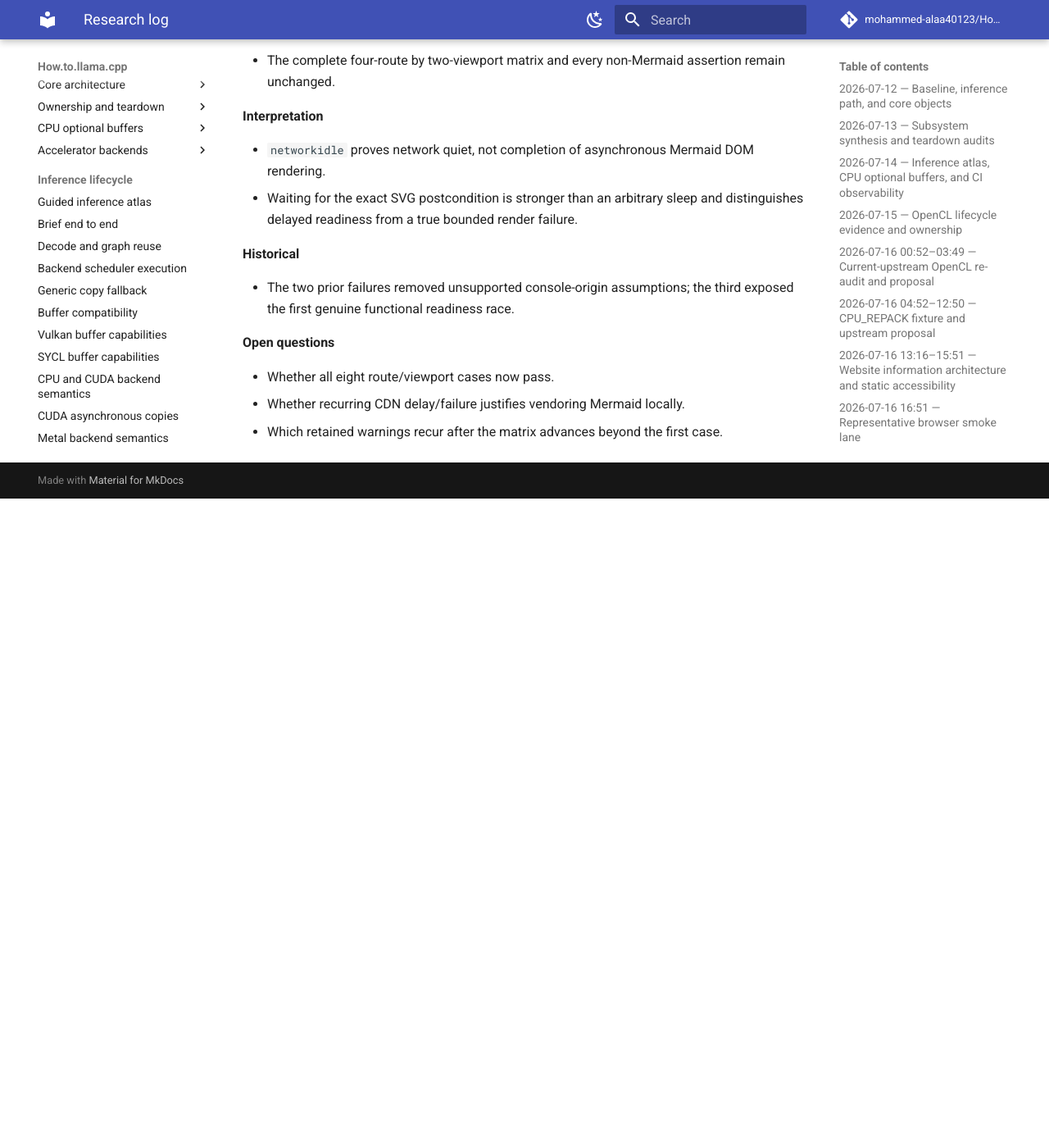
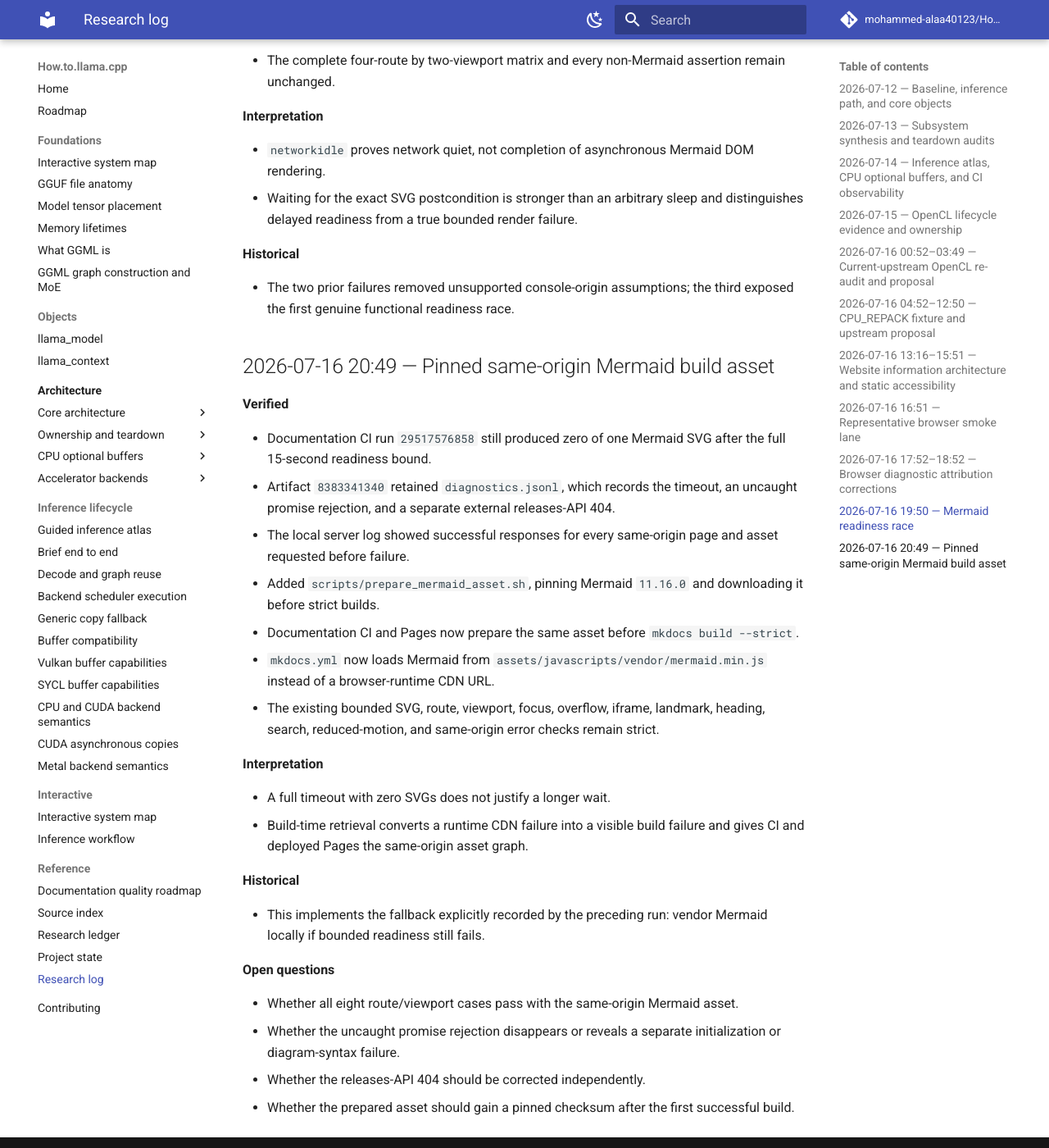
Before and after one commit to mohammed-alaa40123/How.to.llama.cpp, an MkDocs documentation site: the page built from docs/reference/research-log.md, in a window 1280 px wide and 1400 px high, scrolled down 4513 px. Shown: the whole window at 82% size. Built offline with MkDocs 1.6.1 and Material for MkDocs 9.7.7, drawn with Linux system fonts in a browser that asks for light colours; comment, search, counter and statistics services are not loaded; before the commit the page ends 5121 px from its top, so only the background shows below that.

Commit message:
docs: log same-origin Mermaid build asset

```diff
--- a/docs/reference/research-log.md
+++ b/docs/reference/research-log.md
@@ -132,8 +132,30 @@
 
 - The two prior failures removed unsupported console-origin assumptions; the third exposed the first genuine functional readiness race.
 
+## 2026-07-16 20:49 — Pinned same-origin Mermaid build asset
+
+**Verified**
+
+- Documentation CI run `29517576858` still produced zero of one Mermaid SVG after the full 15-second readiness bound.
+- Artifact `8383341340` retained `diagnostics.jsonl`, which records the timeout, an uncaught promise rejection, and a separate external releases-API 404.
+- The local server log showed successful responses for every same-origin page and asset requested before failure.
+- Added `scripts/prepare_mermaid_asset.sh`, pinning Mermaid `11.16.0` and downloading it before strict builds.
+- Documentation CI and Pages now prepare the same asset before `mkdocs build --strict`.
+- `mkdocs.yml` now loads Mermaid from `assets/javascripts/vendor/mermaid.min.js` instead of a browser-runtime CDN URL.
+- The existing bounded SVG, route, viewport, focus, overflow, iframe, landmark, heading, search, reduced-motion, and same-origin error checks remain strict.
+
+**Interpretation**
+
+- A full timeout with zero SVGs does not justify a longer wait.
+- Build-time retrieval converts a runtime CDN failure into a visible build failure and gives CI and deployed Pages the same-origin asset graph.
+
+**Historical**
+
+- This implements the fallback explicitly recorded by the preceding run: vendor Mermaid locally if bounded readiness still fails.
+
 **Open questions**
 
-- Whether all eight route/viewport cases now pass.
-- Whether recurring CDN delay/failure justifies vendoring Mermaid locally.
-- Which retained warnings recur after the matrix advances beyond the first case.
+- Whether all eight route/viewport cases pass with the same-origin Mermaid asset.
+- Whether the uncaught promise rejection disappears or reveals a separate initialization or diagram-syntax failure.
+- Whether the releases-API 404 should be corrected independently.
+- Whether the prepared asset should gain a pinned checksum after the first successful build.
```
